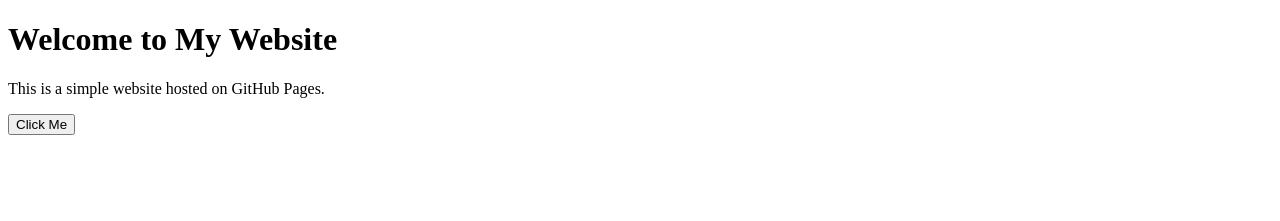
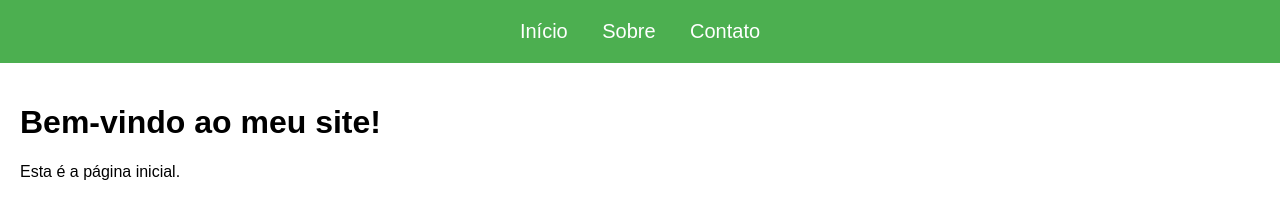
Before and after one commit to AlanCarrassai/Site, a plain HTML site: page index.html in a window 1280 px wide. Drawn offline with Linux system fonts and the light colour scheme.

Commit message:
outros htmls

```diff
--- a/index.html
+++ b/index.html
@@ -1,19 +1,44 @@
 <!DOCTYPE html>
-<html lang="en">
+<html lang="pt-BR">
 <head>
-    <meta charset="UTF-8">
-    <meta name="viewport" content="width=device-width, initial-scale=1.0">
-    <title>My Simple Website</title>
-    <link rel="stylesheet" href="style.css">
+  <meta charset="UTF-8">
+  <title>Meu Site</title>
+  <style>
+    body {
+      margin: 0;
+      font-family: Arial, sans-serif;
+    }
+
+    header {
+      background-color: #4CAF50;
+      padding: 20px;
+      text-align: center;
+    }
+
+    header a {
+      color: white;
+      text-decoration: none;
+      margin: 0 15px;
+      font-size: 20px;
+    }
+
+    main {
+      padding: 20px;
+    }
+  </style>
 </head>
 <body>
-    <header>
-        <h1>Welcome to My Website</h1>
-    </header>
-    <main>
-        <p>This is a simple website hosted on GitHub Pages.</p>
-        <button onclick="sayHello()">Click Me</button>
-    </main>
-    <script src="script.js"></script>
+
+  <header>
+    <a href="index.html">Início</a>
+    <a href="sobre.html">Sobre</a>
+    <a href="contato.html">Contato</a>
+  </header>
+
+  <main>
+    <h1>Bem-vindo ao meu site!</h1>
+    <p>Esta é a página inicial.</p>
+  </main>
+
 </body>
 </html>
```
Also changed, not shown: contato.html (added, +12 -0 lines), sobre.html (added, +12 -0 lines).
